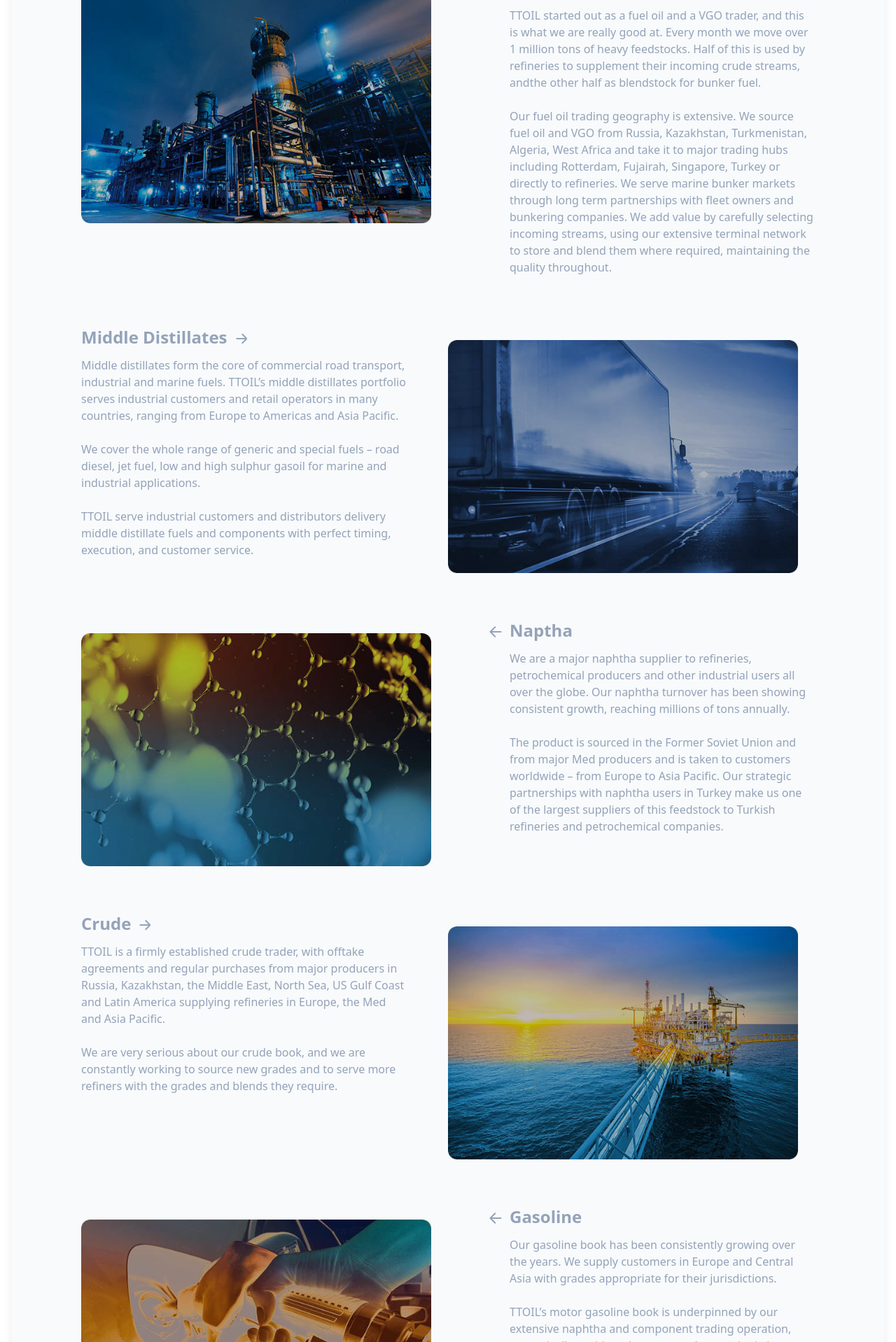
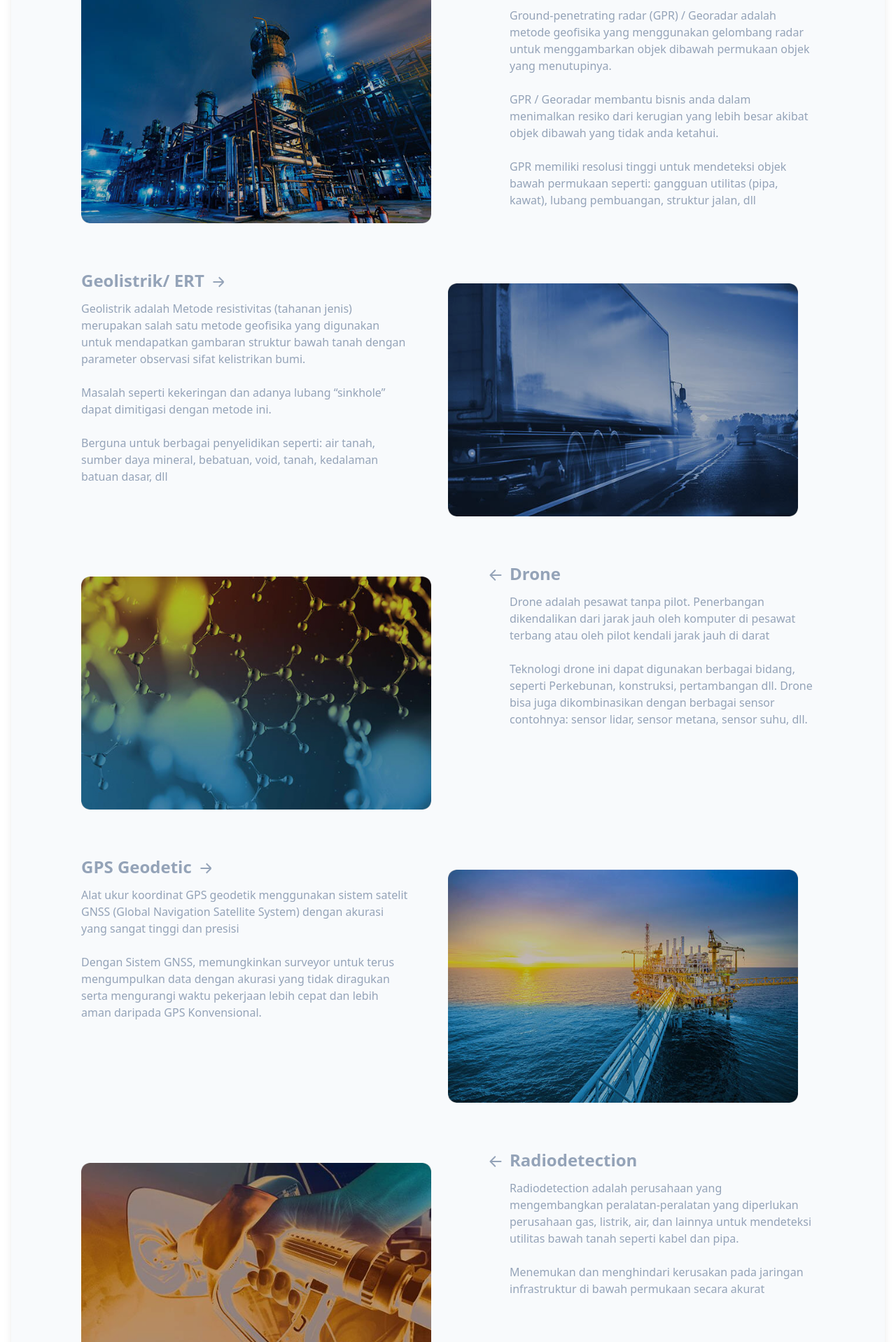
Before and after one commit to muflifadla38/geoservices, a Next.js app: page / in a window 1280 px wide. Shown: the part 2122-4040 px from the top of the page at 70% size. Built offline with nearby package versions, Linux system fonts and the light colour scheme; a web font is replaced by a local one.

Commit message:
change services content

```diff
--- a/pages/index.js
+++ b/pages/index.js
@@ -107,7 +107,7 @@ const Home = () => {
         <div className="lg:mx-10 md:py-1 md:px-5">
           <div className="lg:m-10 m-5">
             <p className="text-lg underline underline-offset-4 uppercase text-slate-600 font-semibold my-5">
-              Products
+              Services
             </p>
             <div className="lg:product-item product-item-md lg:text-left text-center">
               <div className="lg:w-1/2 lg:block hidden mt-10">
@@ -124,7 +124,7 @@ const Home = () => {
                 <div className="lg:ml-14 md:mt-5">
                   <p className="text-2xl font-semibold">
                     <LeftArrowIcon className="w-6 h-6 stroke-2  mr-2 lg:inline hidden" />
-                    Fuel Oil & Vacuum Gasoil
+                    Georadar / GPR + GPS RTK
                   </p>
                   <div className="lg:w-1/2 lg:hidden lg:my-10 md:my-6">
                     <Image
@@ -138,24 +138,22 @@ const Home = () => {
                   </div>
                   <div className="lg:my-3 lg:ml-8">
                     <p>
-                      TTOIL started out as a fuel oil and a VGO trader, and this
-                      is what we are really good at. Every month we move over 1
-                      million tons of heavy feedstocks. Half of this is used by
-                      refineries to supplement their incoming crude streams,
-                      andthe other half as blendstock for bunker fuel.
+                      Ground-penetrating radar (GPR) / Georadar adalah metode
+                      geofisika yang menggunakan gelombang radar untuk
+                      menggambarkan objek dibawah permukaan objek yang
+                      menutupinya.
                     </p>
                     <br />
                     <p>
-                      Our fuel oil trading geography is extensive. We source
-                      fuel oil and VGO from Russia, Kazakhstan, Turkmenistan,
-                      Algeria, West Africa and take it to major trading hubs
-                      including Rotterdam, Fujairah, Singapore, Turkey or
-                      directly to refineries. We serve marine bunker markets
-                      through long term partnerships with fleet owners and
-                      bunkering companies. We add value by carefully selecting
-                      incoming streams, using our extensive terminal network to
-                      store and blend them where required, maintaining the
-                      quality throughout.
+                      GPR / Georadar membantu bisnis anda dalam menimalkan
+                      resiko dari kerugian yang lebih besar akibat objek dibawah
+                      yang tidak anda ketahui.
+                    </p>
+                    <br />
+                    <p>
+                      GPR memiliki resolusi tinggi untuk mendeteksi objek bawah
+                      permukaan seperti: gangguan utilitas (pipa, kawat), lubang
+                      pembuangan, struktur jalan, dll
                     </p>
                   </div>
                 </div>
@@ -165,7 +163,7 @@ const Home = () => {
               <div className="lg:w-1/2 text-md text-slate-400">
                 <div className="lg:mr-14 md:mt-5">
                   <p className="text-2xl font-semibold">
-                    Middle Distillates
+                    Geolistrik/ ERT
                     <RightArrowIcon className="w-6 h-6 stroke-2  ml-2 lg:inline hidden" />
                   </p>
                   <div className="lg:w-1/2 lg:hidden lg:my-10 md:my-6">
@@ -180,23 +178,21 @@ const Home = () => {
                   </div>
                   <div className="lg:my-3 ">
                     <p>
-                      Middle distillates form the core of commercial road
-                      transport, industrial and marine fuels. TTOIL’s middle
-                      distillates portfolio serves industrial customers and
-                      retail operators in many countries, ranging from Europe to
-                      Americas and Asia Pacific.
+                      Geolistrik adalah Metode resistivitas (tahanan jenis)
+                      merupakan salah satu metode geofisika yang digunakan untuk
+                      mendapatkan gambaran struktur bawah tanah dengan parameter
+                      observasi sifat kelistrikan bumi.
                     </p>
                     <br />
                     <p>
-                      We cover the whole range of generic and special fuels –
-                      road diesel, jet fuel, low and high sulphur gasoil for
-                      marine and industrial applications.
+                      Masalah seperti kekeringan dan adanya lubang “sinkhole”
+                      dapat dimitigasi dengan metode ini.
                     </p>
                     <br />
                     <p>
-                      TTOIL serve industrial customers and distributors delivery
-                      middle distillate fuels and components with perfect
-                      timing, execution, and customer service.
+                      Berguna untuk berbagai penyelidikan seperti: air tanah,
+                      sumber daya mineral, bebatuan, void, tanah, kedalaman
+                      batuan dasar, dll
                     </p>
                   </div>
                 </div>
@@ -227,7 +223,7 @@ const Home = () => {
                 <div className="lg:ml-14 md:mt-5">
                   <p className="text-2xl font-semibold">
                     <LeftArrowIcon className="w-6 h-6 stroke-2  mr-2 lg:inline hidden" />
-                    Naptha
+                    Drone
                   </p>
                   <div className="lg:w-1/2 lg:hidden lg:my-10 md:my-6">
                     <Image
@@ -241,19 +237,16 @@ const Home = () => {
                   </div>
                   <div className="lg:my-3 lg:ml-8">
                     <p>
-                      We are a major naphtha supplier to refineries,
-                      petrochemical producers and other industrial users all
-                      over the globe. Our naphtha turnover has been showing
-                      consistent growth, reaching millions of tons annually.
+                      Drone adalah pesawat tanpa pilot. Penerbangan dikendalikan
+                      dari jarak jauh oleh komputer di pesawat terbang atau oleh
+                      pilot kendali jarak jauh di darat
                     </p>
                     <br />
                     <p>
-                      The product is sourced in the Former Soviet Union and from
-                      major Med producers and is taken to customers worldwide –
-                      from Europe to Asia Pacific. Our strategic partnerships
-                      with naphtha users in Turkey make us one of the largest
-                      suppliers of this feedstock to Turkish refineries and
-                      petrochemical companies.
+                      Teknologi drone ini dapat digunakan berbagai bidang,
+                      seperti Perkebunan, konstruksi, pertambangan dll. Drone
+                      bisa juga dikombinasikan dengan berbagai sensor contohnya:
+                      sensor lidar, sensor metana, sensor suhu, dll.
                     </p>
                   </div>
                 </div>
@@ -263,7 +256,7 @@ const Home = () => {
               <div className="lg:w-1/2 text-md text-slate-400">
                 <div className="lg:mr-14 md:mt-5">
                   <p className="text-2xl font-semibold">
-                    Crude
+                    GPS Geodetic
                     <RightArrowIcon className="w-6 h-6 stroke-2  ml-2 lg:inline hidden" />
                   </p>
                   <div className="lg:w-1/2 lg:hidden lg:my-10 md:my-6">
@@ -278,17 +271,16 @@ const Home = () => {
                   </div>
                   <div className="lg:my-3 ">
                     <p>
-                      TTOIL is a firmly established crude trader, with offtake
-                      agreements and regular purchases from major producers in
-                      Russia, Kazakhstan, the Middle East, North Sea, US Gulf
-                      Coast and Latin America supplying refineries in Europe,
-                      the Med and Asia Pacific.
+                      Alat ukur koordinat GPS geodetik menggunakan sistem
+                      satelit GNSS (Global Navigation Satellite System) dengan
+                      akurasi yang sangat tinggi dan presisi
                     </p>
                     <br />
                     <p>
-                      We are very serious about our crude book, and we are
-                      constantly working to source new grades and to serve more
-                      refiners with the grades and blends they require.
+                      Dengan Sistem GNSS, memungkinkan surveyor untuk terus
+                      mengumpulkan data dengan akurasi yang tidak diragukan
+                      serta mengurangi waktu pekerjaan lebih cepat dan lebih
+                      aman daripada GPS Konvensional.
                     </p>
                   </div>
                 </div>
@@ -319,7 +311,7 @@ const Home = () => {
                 <div className="lg:ml-14 md:mt-5">
                   <p className="text-2xl font-semibold">
                     <LeftArrowIcon className="w-6 h-6 stroke-2  mr-2 lg:inline hidden" />
-                    Gasoline
+                    Radiodetection
                   </p>
                   <div className="lg:w-1/2 lg:hidden lg:my-10 md:my-6">
                     <Image
@@ -333,15 +325,15 @@ const Home = () => {
                   </div>
                   <div className="lg:my-3 lg:ml-8">
                     <p>
-                      Our gasoline book has been consistently growing over the
-                      years. We supply customers in Europe and Central Asia with
-                      grades appropriate for their jurisdictions.
+                      Radiodetection adalah perusahaan yang mengembangkan
+                      peralatan-peralatan yang diperlukan perusahaan gas,
+                      listrik, air, dan lainnya untuk mendeteksi utilitas bawah
+                      tanah seperti kabel dan pipa.
                     </p>
                     <br />
                     <p>
-                      TTOIL’s motor gasoline book is underpinned by our
-                      extensive naphtha and component trading operation,
-                      strategically positioned storage and strong logistics.
+                      Menemukan dan menghindari kerusakan pada jaringan
+                      infrastruktur di bawah permukaan secara akurat
                     </p>
                   </div>
                 </div>
@@ -351,7 +343,7 @@ const Home = () => {
               <div className="lg:w-1/2 text-md text-slate-400">
                 <div className="lg:mr-14 md:mt-5">
                   <p className="text-2xl font-semibold">
-                    Gasoline
+                    Concrete Scanning & Assessment
                     <RightArrowIcon className="w-6 h-6 stroke-2  ml-2 lg:inline hidden" />
                   </p>
                   <div className="lg:w-1/2 lg:hidden lg:my-10 md:my-6">
@@ -366,15 +358,9 @@ const Home = () => {
                   </div>
                   <div className="lg:my-3 ">
                     <p>
-                      Our gasoline book has been consistently growing over the
-                      years. We supply customers in Europe and Central Asia with
-                      grades appropriate for their jurisdictions.
-                    </p>
-                    <br />
-                    <p>
-                      TTOIL’s motor gasoline book is underpinned by our
-                      extensive naphtha and component trading operation,
-                      strategically positioned storage and strong logistics.
+                      Asesmen elemen struktur dalam beton seperti rebar,
+                      mengukur ketebalan pelat, mendeteksi rongga, dan menemukan
+                      kabel/pipa.
                     </p>
                   </div>
                 </div>
@@ -405,7 +391,7 @@ const Home = () => {
                 <div className="lg:ml-14 md:mt-5">
                   <p className="text-2xl font-semibold">
                     <LeftArrowIcon className="w-6 h-6 stroke-2  mr-2 lg:inline hidden" />
-                    Petrochemical Products
+                    Microseismic / HVSR
                   </p>
                   <div className="lg:w-1/2 lg:hidden lg:my-10 md:my-6">
                     <Image
@@ -419,38 +405,18 @@ const Home = () => {
                   </div>
                   <div className="lg:my-3 lg:ml-8">
                     <p>
-                      Petrochemicals are sophisticated products, and Coral
-                      Energy delivering them to customers. Our dynamic
-                      petrochemicals team runs positions in
+                      Mikroseismik dapat digunakan untuk penyelidikan kerentanan
+                      Tanah, deteksi ketebalan batuan lunak, dan penentuan zona
+                      rekahan tinggi
                     </p>
                     <br />
-                    <div className="list lg:block md:text-left flex md:gap-x-5 md:justify-center">
-                      <ul className="flex list-disc ml-4">
-                        <div className="">
-                          <li>Acetates</li>
-                          <li>Caustic Soda</li>
-                          <li>Ethylene</li>
-                          <li>PA</li>
-                          <li>Polyethylene</li>
-                          <li>VAM</li>
-                        </div>
-                        <div className="mx-14">
-                          <li>Acrylics</li>
-                          <li>DEG</li>
-                          <li>EDC</li>
-                          <li>PVC</li>
-                          <li>Polypropylene</li>
-                          <li>VCM</li>
-                        </div>
-                        <div className="">
-                          <li>Benzene</li>
-                          <li>2EH</li>
-                          <li>IPA</li>
-                          <li>PTA</li>
-                          <li>Styrene Monomer</li>
-                        </div>
-                      </ul>
-                    </div>
+                    <p>
+                      Dengan mengetahui persebaran lapisan lunak tersebut dapat
+                      membantu anda dalam menghindari terjadinya masalah sebagai
+                      berikut ; kerusakan pada konstruksi bangunan, kelongsoran
+                      pada jalan, keruntuhan jembatan, penurunan elevasi jalan
+                      (differential settlement), dll
+                    </p>
                   </div>
                 </div>
               </div>
@@ -459,7 +425,7 @@ const Home = () => {
               <div className="lg:w-1/2 text-md text-slate-400">
                 <div className="lg:mr-14 md:mt-5">
                   <p className="text-2xl font-semibold">
-                    Dry Bulk
+                    Multichannel Analysis Surface Wave (MASW)
                     <RightArrowIcon className="w-6 h-6 stroke-2  ml-2 lg:inline hidden" />
                   </p>
                   <div className="lg:w-1/2 lg:hidden lg:my-10 md:my-6">
@@ -474,8 +440,19 @@ const Home = () => {
                   </div>
                   <div className="lg:my-3 ">
                     <p>
-                      AZOIL’s comprehensive and innovative approach to commodity
-                      markets is not limited to liquid hydrocarbons.
+                      Survey multi-channel analysis of surface waves (MASW)
+                      adalah salah satu metode survey dari soil investigation
+                      yang berfungsi untuk mengetahui tingkat kekerasan tanah
+                      berdasarkan kecepatan gelombang geser (Vs) yang bisa
+                      diukur dari permukaan.
+                    </p>
+                    <br />
+                    <p>
+                      Jasa survey MASW dan scan beton akan membuat pekerjaan
+                      konstruksi menjadi lebih mudah dan efisien dengan
+                      memetakan lapisan lunak secara regional sehingga bisa
+                      menjadi langkah mitigasi akan terjadi masalah yang timbul
+                      akibat tanah lunak.
                     </p>
                   </div>
                 </div>
```
